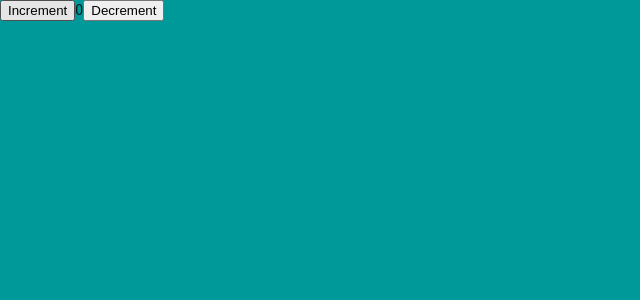
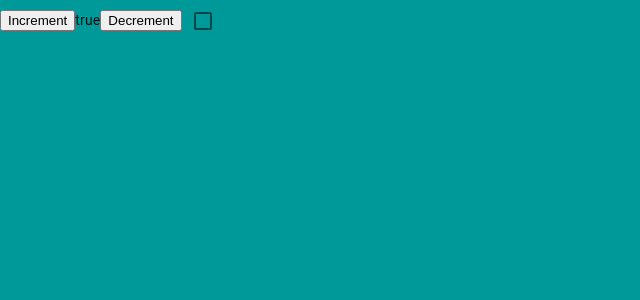
Before and after one commit to AlexLitvein/React_GB, a React (Create React App) app: page / in a window 1280 px wide. Shown: the top 300 px of the page, without its empty margins (0-640 px from the left). Built offline with nearby package versions, Linux system fonts and the light colour scheme.

Commit message:
release showName checkBox

```diff
--- a/src/App.js
+++ b/src/App.js
@@ -3,7 +3,7 @@ import { Button, Box, Checkbox } from '@material-ui/core';
 import "./App.css";
 import { useDispatch, useSelector } from "react-redux";
 
-import { decrement, increment } from './profile/profileSlice';
+import { decrement, increment, show } from './profile/profileSlice';
 
 let srcChatList = [
   { id: "aa", name: "chat1", msgs: [{ auth: 'vava0', text: 'jlkjlk' }, { auth: 'fapa', text: 'uuuuuu' }] },
@@ -14,19 +14,24 @@ let srcChatList = [
 
 function App() {
 
-  const count = useSelector((state) => state.counter.value);
+  const showName = useSelector((state) => state.showName.value);
   const dispatch = useDispatch();
+  const [cb1, setCb1] = useState(false);
 
   return (
     <div>
       <div>
-        <button aria-label="Increment value" onClick={() => dispatch(increment())} >
+        <button aria-label="Increment value" onClick={() => dispatch(show(false))} >
           Increment
         </button>
-        <span>{count}</span>
+        <span>{showName.toString()}</span>
         <button aria-label="Decrement value" onClick={() => dispatch(decrement())} >
           Decrement
         </button>
+        <Checkbox value={cb1} onClick={() => {
+          setCb1(curr => !curr);
+          dispatch(show(cb1));
+        }} />
       </div>
     </div>
   );
--- a/src/index.js
+++ b/src/index.js
@@ -12,7 +12,7 @@ import orange from '@material-ui/core/colors/orange';
 import { configureStore } from '@reduxjs/toolkit'
 import counterSlice from './profile/profileSlice';
 // import counterReducer from '../features/counter/counterSlice'
-const store = configureStore({ reducer: { counter: counterSlice } });
+const store = configureStore({ reducer: { showName: counterSlice } });
 
 const myTheme = createTheme({
   palette: {
--- a/src/profile/profileSlice.js
+++ b/src/profile/profileSlice.js
@@ -1,8 +1,8 @@
 import { createSlice } from '@reduxjs/toolkit';
 const counterSlice = createSlice({
-    name: 'counter',
-    initialState: { value: 0, },
-    reducers: {
+    name: 'showName', // A name, used in action types
+    initialState: { value: true, },
+    reducers: { // An object of "case reducers". Key names will be used to generate actions.
         increment: (state) => {
             // Redux Toolkit allows us to write "mutating" logic in reducers. It
             // doesn't actually mutate the state because it uses the Immer library,
@@ -11,10 +11,10 @@ const counterSlice = createSlice({
             state.value += 1;
         },
         decrement: (state) => { state.value -= 1; },
-        incrementByAmount: (state, action) => { state.value += action.payload; },
+        show: (state, action) => { state.value = action.payload; },
     },
 });
 
 // Action creators are generated for each case reducer function
-export const { increment, decrement, incrementByAmount } = counterSlice.actions;
+export const { increment, decrement, show } = counterSlice.actions;
 export default counterSlice.reducer;
```
